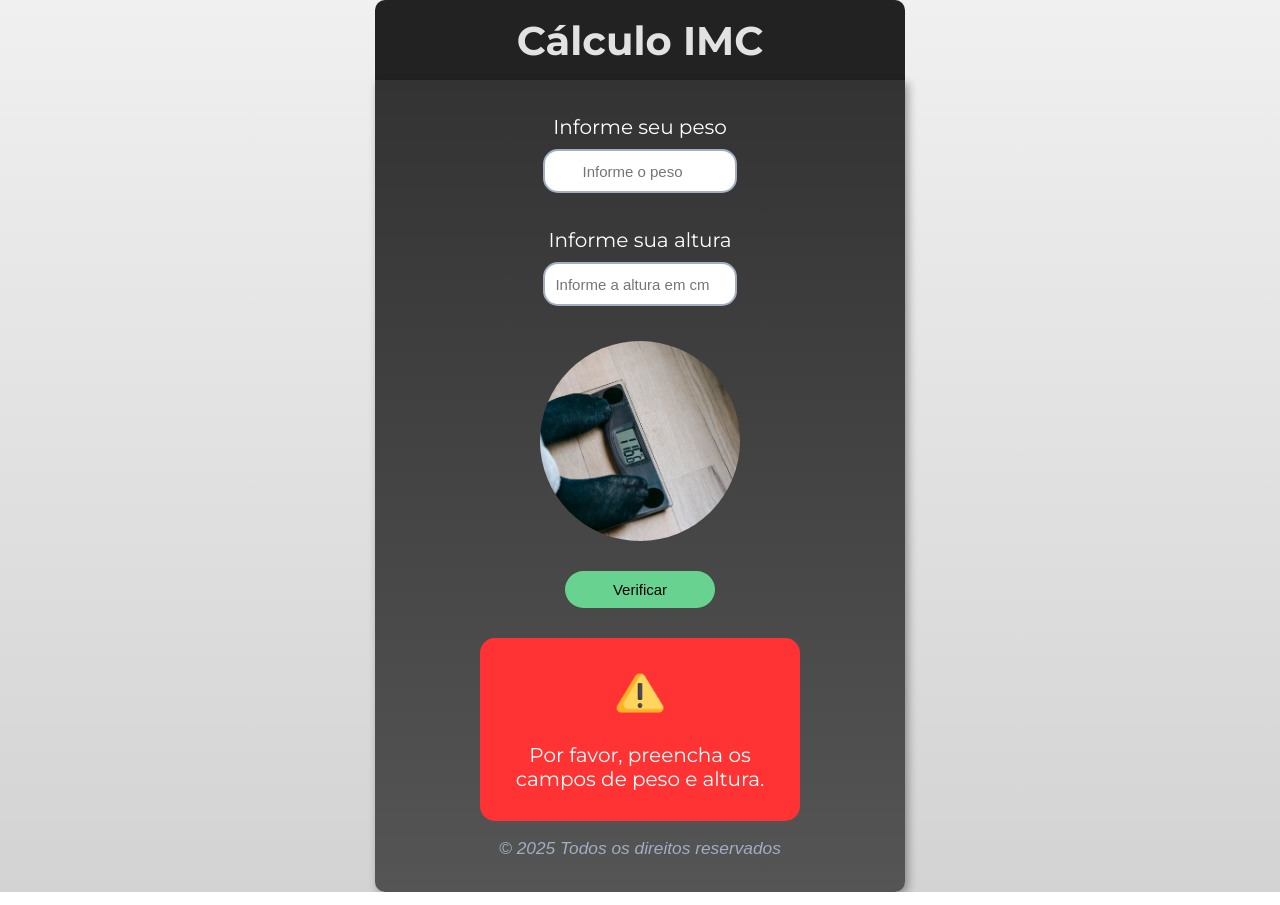
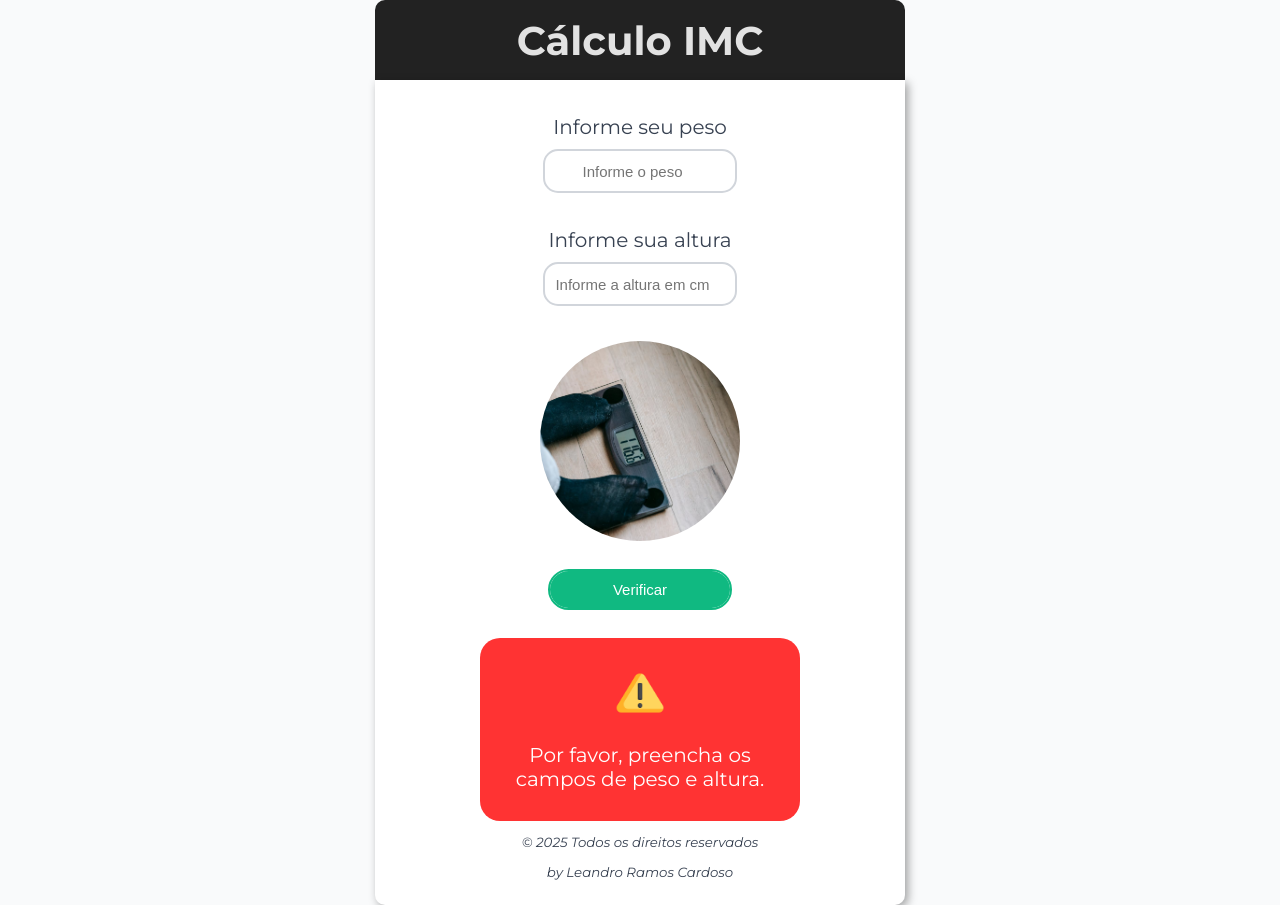
Before and after one commit to leandro-ramos-cardoso/CursoJS, a plain HTML site: page exerciciosTestes/index.html in a window 1280 px wide. Both pictures are taken after a click on the button "Verificar". Drawn offline with Linux system fonts and the light colour scheme.

Commit message:
update filesIMC

```diff
--- a/exerciciosTestes/index.html
+++ b/exerciciosTestes/index.html
@@ -34,9 +34,10 @@
 
         </div>
 
-        <p class="direitos">
-            &copy; 2025 Todos os direitos reservados
-        </p>
+        <div class="direitos">
+            <p>&copy; 2025 Todos os direitos reservados</p>
+            <p>by Leandro Ramos Cardoso</p>
+        </div>
     </section>
 
     <footer>
--- a/exerciciosTestes/script.js
+++ b/exerciciosTestes/script.js
@@ -16,7 +16,7 @@ function calculoIMC(){
         // Exibe uma mensagem de erro mais visível na área de resultado
         res.style.background = '#FF3333';
         res.style.color = 'white';
-        res.style.borderRadius = '15px';
+        res.style.borderRadius = '20px';
         res.style.padding = '10px';
         res.style.marginBottom = '20px';
         res.style.width = '300px';
@@ -37,9 +37,9 @@ function calculoIMC(){
 
     } else if (imc < 18.5) {
         foto.src = 'foto-abaixoPeso.webp';
-        res.style.background = 'coral';
+        res.style.background = '#FEE2E2';
         res.style.color = 'black';
-        res.style.borderRadius = '15px';
+        res.style.borderRadius = '20px';
         res.style.padding = '5px'
         res.style.marginBottom = '15px';
         res.style.width = '300px';
@@ -52,9 +52,9 @@ function calculoIMC(){
         `;
     } else if (imc >= 18.5 && imc < 24.9) {
         foto.src = 'foto-pesoNormal.jpg';
-        res.style.background = '#32CD32';
+        res.style.background = '#D1FAE5';
         res.style.color = '#000000';
-        res.style.borderRadius = '15px';
+        res.style.borderRadius = '20px';
         res.style.padding = '5px'
         res.style.marginBottom = '15px';
         res.style.width = '300px';
@@ -67,9 +67,9 @@ function calculoIMC(){
         `
     } else if (imc >= 24.9 && imc < 29.9) {
         foto.src = 'foto-sobrepeso.webp';
-        res.style.background = '#FFD700';
+        res.style.background = '#FEF9C3';
         res.style.color = '#000';
-        res.style.borderRadius = '15px';
+        res.style.borderRadius = '20px';
         res.style.padding = '5px'
         res.style.marginBottom = '15px';
         res.style.width = '300px';
@@ -82,9 +82,9 @@ function calculoIMC(){
         `
     } else if (imc >= 29.9 && imc < 34.9) {
         foto.src = 'foto-obesidade1.webp';
-        res.style.background = 'orange';
+        res.style.background = '#FFE4B5';
         res.style.color = '#000';
-        res.style.borderRadius = '15px';
+        res.style.borderRadius = '20px';
         res.style.padding = '5px'
         res.style.marginBottom = '15px';
         res.style.width = '300px';
@@ -99,7 +99,7 @@ function calculoIMC(){
         foto.src = 'foto-obesidade2.webp';
         res.style.background = '#FF8C00';
         res.style.color = '#000';
-        res.style.borderRadius = '15px';
+        res.style.borderRadius = '20px';
         res.style.padding = '5px'
         res.style.marginBottom = '15px';
         res.style.width = '300px';
@@ -114,7 +114,7 @@ function calculoIMC(){
         foto.src = 'foto-obesidade3.webp';
         res.style.background = '#FF4500';
         res.style.color = 'black';
-        res.style.borderRadius = '15px';
+        res.style.borderRadius = '20px';
         res.style.padding = '5px'
         res.style.marginBottom = '15px';
         res.style.width = '300px';
--- a/exerciciosTestes/style.css
+++ b/exerciciosTestes/style.css
@@ -1,8 +1,7 @@
 @import url('https://fonts.googleapis.com/css2?family=Montserrat:ital,wght@0,100..900;1,100..900&display=swap');
 
 body {
-    --background-color: gray;
-    background: linear-gradient(#F0F0F0, #D3D3D3);
+    background-color: #F9FAFB;
     font: normal 15pt Montserrat;
     display: flex;
     flex-direction: column;
@@ -29,8 +28,10 @@ header {
 
 section {
     --background-color: rgb(66, 66, 66);
-    background: linear-gradient(#333333, #555555);
+    --background: linear-gradient(#333333, #555555);
+    background-color: #FFFFFF;
     width: 500px;
+    height: 795px;
     padding: 15px;
     border-radius: 0 0 10px 10px;
     margin: 0 auto;
@@ -43,7 +44,7 @@ footer {
 }
 
 span {
-    color: #fff;
+    color: #374151;
 }
 
 #foto {
@@ -57,6 +58,7 @@ span {
     margin: 0 auto;
 }
 
+
 #txtaltura, #txtpeso {
     margin-top: 10px;
     margin-bottom: 15px;
@@ -66,11 +68,16 @@ span {
     border-radius: 15px;
     border: none;
     font-size: 15px;
-    border: #A0AEC0 2px solid;
+    border: #D1D5DB 2px solid;
 }
 
 input[type="number"] {
     padding: 5px;
+}
+
+input:focus {
+    --outline: none; /* remove o contorno padrão */
+    outline: 2px solid #10B981; /* coloca sua borda azul */
 }
 
 .title {
@@ -82,12 +89,12 @@ input[type="number"] {
     padding: 10px;
     --background-color: yellowgreen;
     --background-color: #4CAF50;
-    background-color: #68D391;
-    color: #000;
+    background-color: #10B981;
+    color: #fff;
     border: none;
     border-radius: 20px;
     cursor: pointer;
-    width: 150px;
+    width: 180px;
     font-size: 15px;
     margin-bottom: 30px;
     transition: 0.3s;
@@ -102,6 +109,7 @@ input[type="number"] {
     margin-top: 10px;
     padding: 10px;
     background-color: #90CDF4;
+    color: #fff;
     border: none;
     border-radius: 20px;
     cursor: pointer;
@@ -116,9 +124,8 @@ input[type="number"] {
     color: white;
 }
 
-
-
-.direitos {
-    color: #A0AEC0;
-    font: italic 13pt Arial;
+section .direitos p{
+    color: #374151;
+    font-style: italic;
+    font-size: 10pt;
 }
```
